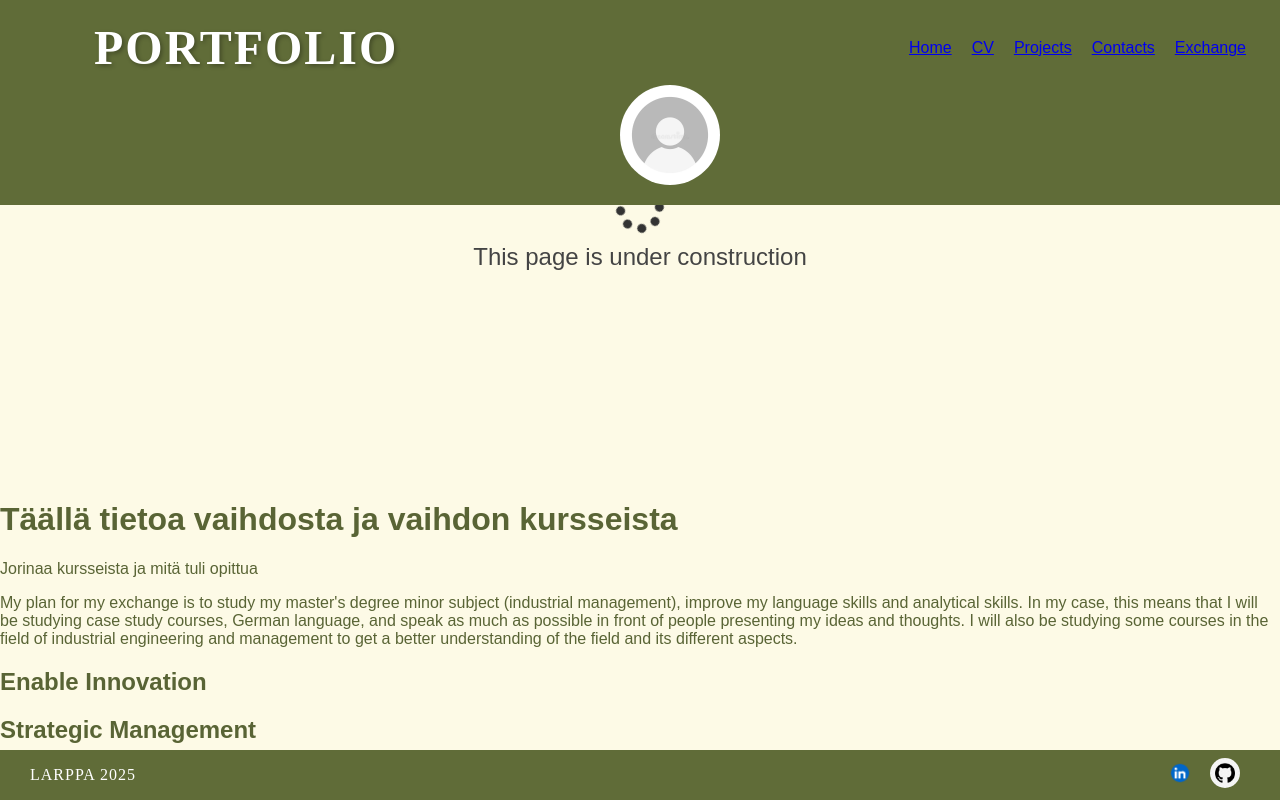
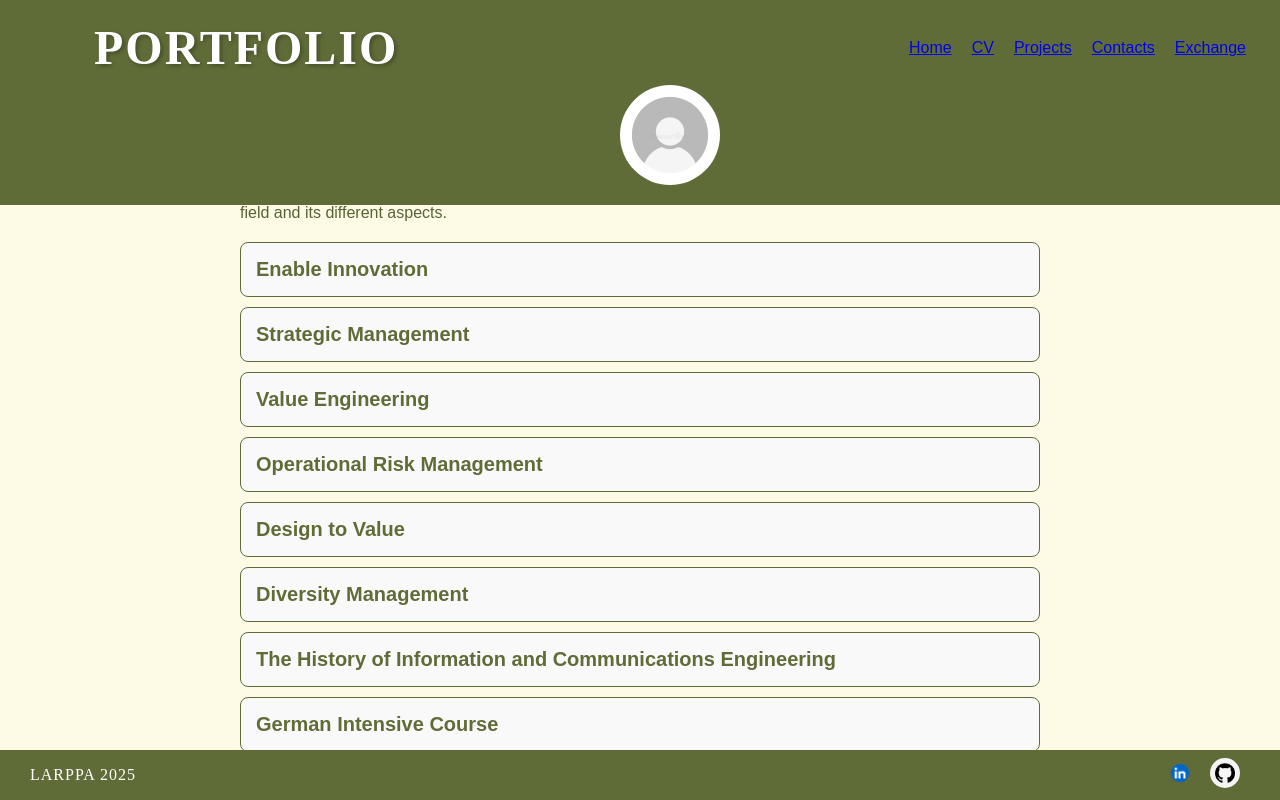
Before and after one commit to lehtio/portfolio, a React (Vite) app in the folder portfolio/: page /exchange in a window 1280 px wide. Shown: the top 800 px of the page. Built offline with nearby package versions, Linux system fonts and the light colour scheme.

Commit message:
exchange css pikaversio

```diff
--- a/portfolio/src/pages/Exchange.jsx
+++ b/portfolio/src/pages/Exchange.jsx
@@ -1,5 +1,6 @@
 import { useState } from "react";
 import LoadingScreen from "../components/LoadingScreen.jsx";
+import "../styles/ExchangePage.css";
 
 export default function Exchange() {
   const [openCourse, setOpenCourse] = useState(null);
@@ -31,15 +32,15 @@ export default function Exchange() {
     { title: "The History of Information and Communications Engineering",
         description: "Kurssikuvaus The History of Information and Communications Engineering -kurssille...",
           credits: "2" },
-    { title: "German Intensive Course A1.1",
-        description: "Saksan kielen intensiivikurssi joka kesti 3 viikkoa. Kurssi sisälsi kieliopin ja sanaston lisäksi paljon puhumista ja kirjoittamista. Kurssin aikana tehtiin myös pieniä esitelmiä ja ryhmätöitä. Kurssilla oli suullinen ja kaksi kirjallista koetta",
+    { title: "German Intensive Course",
+        description: "Saksan kielen intensiivikurssi joka kesti 3 viikkoa. Kurssi sisälsi kieliopin ja sanaston lisäksi paljon puhumista ja kirjoittamista. Kurssin aikana tehtiin myös pieniä esitelmiä ja ryhmätöitä. Kurssilla oli suullinen ja kaksi kirjallista koetta.  A1.1",
         credits: "6"
     }
   ];
 
   return (
     <div className="exchange-container">
-      <LoadingScreen />
+
       <h1>Täällä tietoa vaihdosta ja vaihdon kursseista </h1>
       <p>Jorinaa kursseista ja mitä tuli opittua</p>
 
--- /dev/null
+++ b/portfolio/src/styles/ExchangePage.css
@@ -0,0 +1,40 @@
+/* Exchange.css */
+.exchange-container {
+    max-width: 800px;  /* Rajoitetaan leveys, jotta teksti pysyy luettavana */
+    margin: 0 auto;     /* Keskittää sisällön vaakasuunnassa */
+    padding: 20px;      /* Tilaa ympärille */
+  }
+
+  h1 {
+    text-align: center;
+    margin-bottom: 20px;
+  }
+
+  .course-list {
+    margin-top: 20px;
+  }
+
+  .course-item {
+    border: 1px solid #606c38;
+    padding: 15px;
+    margin-bottom: 10px;
+    border-radius: 8px;
+    background-color: #f9f9f9;
+    cursor: pointer;
+  }
+
+  .course-title {
+    font-size: 20px;
+    font-weight: bold;
+    margin: 0;
+    color: #606c38;
+  }
+
+  .course-title:hover {
+    text-decoration: underline;
+  }
+
+  .course-description, .course-credits {
+    margin-top: 10px;
+    font-size: 16px;
+  }
```
